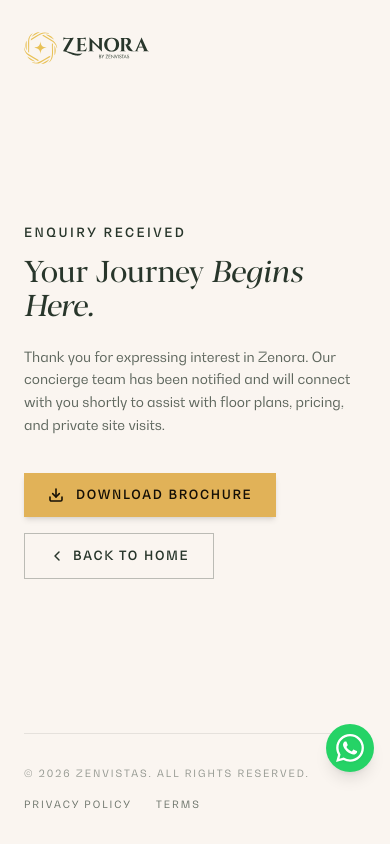
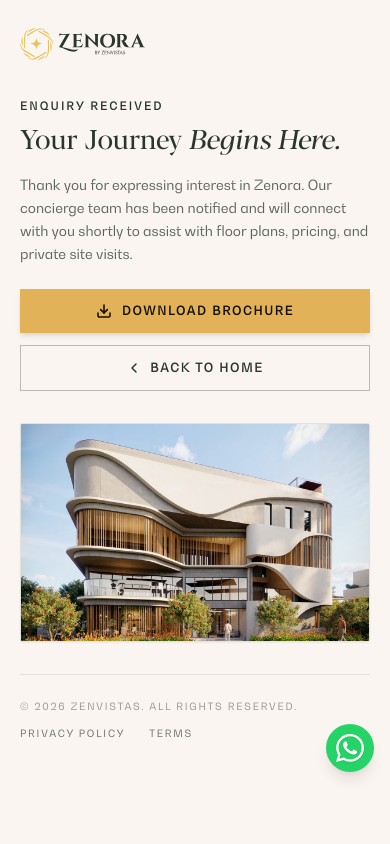
Before and after one commit to Britojaison/zenora_perfomace2, a Next.js app: page /thank-you in a window 390 px wide. Shown: the top 844 px of the page. Built offline with nearby package versions, Linux system fonts and the light colour scheme.

Commit message:
style: improve mobile responsive layout and styling on thank you page

```diff
--- a/src/app/thank-you/ThankYouClient.tsx
+++ b/src/app/thank-you/ThankYouClient.tsx
@@ -31,14 +31,14 @@ export default function ThankYouClient() {
   }, [shouldAutoDownload]);
 
   return (
-    <div className="flex flex-wrap items-center gap-4">
+    <div className="flex flex-col sm:flex-row items-stretch sm:items-center gap-3 sm:gap-4 w-full">
       {/* Primary Action: Download Brochure */}
       <a
         href="/pdf/Zenora%20Brochure%20v2_compressed.pdf"
         download="Zenora-Brochure.pdf"
         target="_blank"
         rel="noopener noreferrer"
-        className="inline-flex items-center gap-3 px-6 sm:px-8 py-3.5 sm:py-4 bg-[#e1b258] hover:bg-[#cfa145] text-[#140f06] font-sans text-xs sm:text-[13px] uppercase tracking-[0.18em] font-bold transition-all duration-300 shadow-md hover:shadow-xl active:scale-[0.99] cursor-pointer"
+        className="inline-flex items-center justify-center gap-2.5 px-6 sm:px-8 py-3.5 sm:py-4 bg-[#e1b258] hover:bg-[#cfa145] text-[#140f06] font-sans text-xs sm:text-[13px] uppercase tracking-[0.16em] sm:tracking-[0.18em] font-bold transition-all duration-300 shadow-md hover:shadow-xl active:scale-[0.99] cursor-pointer text-center"
       >
         <Download className="w-4 h-4 shrink-0 text-[#140f06]" strokeWidth={2.4} />
         <span>DOWNLOAD BROCHURE</span>
@@ -47,7 +47,7 @@ export default function ThankYouClient() {
       {/* Secondary Action: Back to Home */}
       <Link
         href="/"
-        className="inline-flex items-center gap-2 px-6 sm:px-8 py-3.5 sm:py-4 border border-forest/30 hover:border-forest text-forest hover:bg-forest/5 font-sans text-xs sm:text-[13px] uppercase tracking-[0.18em] font-semibold transition-all duration-300 active:scale-[0.99] cursor-pointer"
+        className="inline-flex items-center justify-center gap-2 px-6 sm:px-8 py-3.5 sm:py-4 border border-forest/30 hover:border-forest text-forest hover:bg-forest/5 font-sans text-xs sm:text-[13px] uppercase tracking-[0.16em] sm:tracking-[0.18em] font-semibold transition-all duration-300 active:scale-[0.99] cursor-pointer text-center"
       >
         <ChevronLeft className="w-4 h-4 shrink-0" strokeWidth={2.2} />
         <span>BACK TO HOME</span>
--- a/src/app/thank-you/page.tsx
+++ b/src/app/thank-you/page.tsx
@@ -12,11 +12,11 @@ export const metadata: Metadata = {
 
 export default function ThankYouPage() {
   return (
-    <main className="min-h-screen w-full bg-[#faf5f0] flex flex-col lg:flex-row relative overflow-hidden">
+    <main className="min-h-screen w-full bg-[#faf5f0] flex flex-col lg:flex-row relative">
       {/* Left Column: Confirmation & Actions */}
-      <div className="w-full lg:w-1/2 min-h-screen flex flex-col justify-between px-6 sm:px-12 lg:px-16 xl:px-20 py-8 sm:py-12 z-10 relative bg-[#faf5f0]">
+      <div className="w-full lg:w-1/2 lg:min-h-screen flex flex-col justify-between px-5 sm:px-12 lg:px-16 xl:px-20 pt-7 pb-8 sm:py-12 z-10 relative bg-[#faf5f0]">
         {/* Top Header: Brand Logo */}
-        <header className="shrink-0 mb-8 sm:mb-12">
+        <header className="shrink-0 mb-6 sm:mb-10 lg:mb-12">
           <Link href="/" className="inline-block transition-opacity hover:opacity-90">
             {/* eslint-disable-next-line @next/next/no-img-element */}
             <img
@@ -28,16 +28,16 @@ export default function ThankYouPage() {
         </header>
 
         {/* Center: Message & Call-To-Action */}
-        <div className="my-auto py-6 sm:py-10 max-w-lg">
-          <p className="font-sans text-forest font-semibold text-xs uppercase tracking-[0.25em] mb-4">
+        <div className="py-2 sm:py-6 lg:my-auto max-w-lg">
+          <p className="font-sans text-forest font-semibold text-[11px] sm:text-xs uppercase tracking-[0.22em] sm:tracking-[0.25em] mb-3 sm:mb-4">
             Enquiry Received
           </p>
 
-          <h1 className="font-display text-3xl sm:text-4xl lg:text-[46px] text-forest leading-[1.15] mb-5">
+          <h1 className="font-display text-[27px] sm:text-4xl lg:text-[46px] text-forest leading-[1.18] sm:leading-[1.15] mb-4 sm:mb-5">
             Your Journey <span className="font-display italic text-forest">Begins Here.</span>
           </h1>
 
-          <p className="font-sans text-forest/75 text-sm sm:text-base leading-relaxed mb-9 font-normal">
+          <p className="font-sans text-forest/75 text-sm sm:text-base leading-relaxed mb-6 sm:mb-9 font-normal">
             Thank you for expressing interest in Zenora. Our concierge team has been notified and
             will connect with you shortly to assist with floor plans, pricing, and private site visits.
           </p>
@@ -45,14 +45,26 @@ export default function ThankYouPage() {
           <Suspense fallback={null}>
             <ThankYouClient />
           </Suspense>
+
+          {/* Architectural visual card visible on mobile */}
+          <div className="lg:hidden mt-8 relative w-full aspect-[16/10] sm:aspect-[2/1] rounded-sm overflow-hidden shadow-sm border border-forest/10">
+            <Image
+              src="/images/clubhouse.jpg"
+              alt="Zenora Luxury Clubhouse and Residences"
+              fill
+              priority
+              sizes="(max-width: 1024px) 100vw, 50vw"
+              className="object-cover object-center"
+            />
+          </div>
         </div>
 
         {/* Bottom Footer */}
-        <footer className="shrink-0 pt-8 mt-8 border-t border-forest/10 flex flex-col sm:flex-row items-start sm:items-center justify-between gap-4">
-          <p className="font-sans text-[10px] sm:text-[11px] tracking-[0.2em] text-forest/50 uppercase font-light">
+        <footer className="shrink-0 pt-6 sm:pt-8 mt-6 sm:mt-8 border-t border-forest/10 flex flex-col sm:flex-row items-start sm:items-center justify-between gap-3 sm:gap-4 pb-20 sm:pb-8 lg:pb-0">
+          <p className="font-sans text-[10px] sm:text-[11px] tracking-[0.18em] sm:tracking-[0.2em] text-forest/50 uppercase font-light">
             © 2026 ZENVISTAS. ALL RIGHTS RESERVED.
           </p>
-          <div className="flex items-center gap-6 sm:gap-8 font-sans text-[10px] sm:text-[11px] tracking-[0.2em] text-forest/70 uppercase">
+          <div className="flex items-center gap-6 sm:gap-8 font-sans text-[10px] sm:text-[11px] tracking-[0.18em] sm:tracking-[0.2em] text-forest/70 uppercase">
             <Link
               href="/privacy-policy"
               className="hover:text-forest transition-colors duration-200"
@@ -69,14 +81,14 @@ export default function ThankYouPage() {
         </footer>
       </div>
 
-      {/* Right Column: Architectural Visual */}
-      <div className="w-full lg:w-1/2 relative min-h-[420px] sm:min-h-[520px] lg:min-h-screen order-last">
+      {/* Right Column: Architectural Visual (Desktop) */}
+      <div className="hidden lg:block lg:w-1/2 relative lg:min-h-screen">
         <Image
           src="/images/clubhouse.jpg"
           alt="Zenora Luxury Clubhouse and Residences"
           fill
           priority
-          sizes="(max-width: 1024px) 100vw, 50vw"
+          sizes="50vw"
           className="object-cover object-center"
         />
       </div>
```
